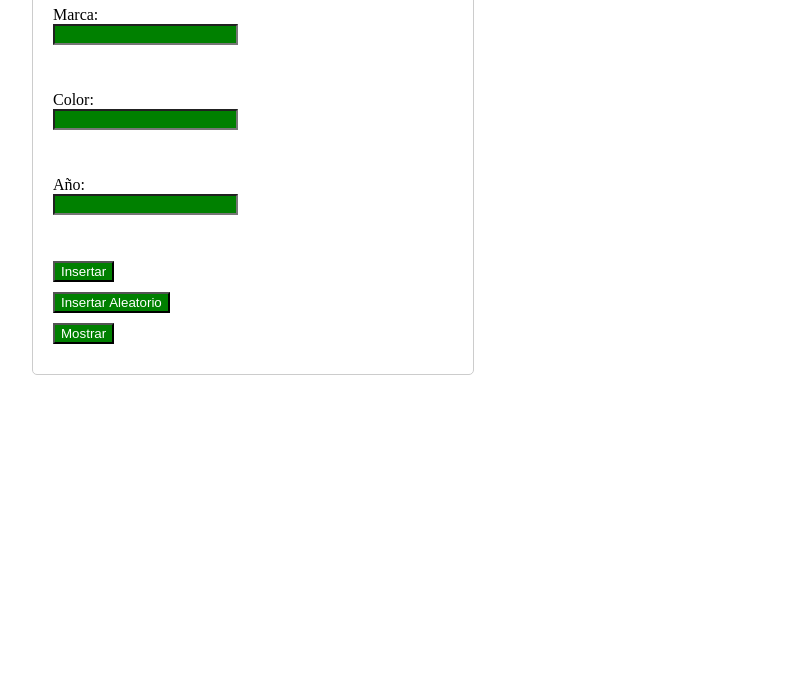
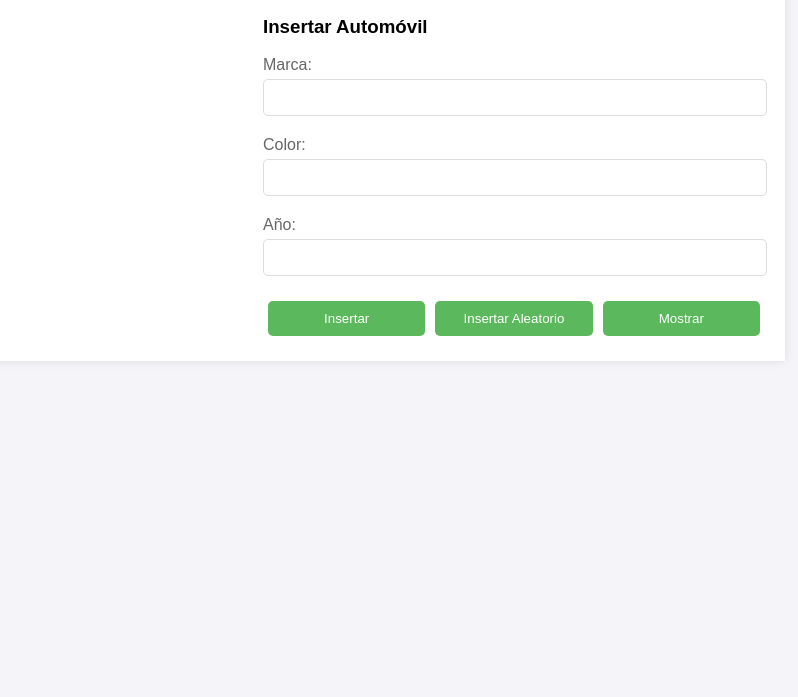
Before and after one commit to ignaciosuarezquilis/tpdocker, a plain HTML site: page frontend/public/index.html in a window 1280 px wide. Shown: the part 103-800 px from the top of the page, without its empty margins (387-1185 px from the left). Drawn offline with Linux system fonts and the light colour scheme; no server answers.

Commit message:
Vista un poco mas agradable

```diff
--- a/frontend/public/index.html
+++ b/frontend/public/index.html
@@ -1,30 +1,41 @@
 <!DOCTYPE html>
-<html lang="en">
+<html lang="es">
 <head>
   <meta charset="UTF-8">
   <meta name="viewport" content="width=device-width, initial-scale=1.0">
-  <title>Insertar Automóvil</title>
+  <title>Listado de Automoviles</title>
   <link rel="stylesheet" href="styles.css">
 </head>
 <body>
   <div class="container">
-    <h1>Insertar Automóvil</h1>
-    <form id="carForm">
-      <label for="brand">Marca:</label>
-      <input type="text" id="brand" name="brand" required><br><br>
-
-      <label for="model">Color:</label>
-      <input type="text" id="color" name="color" required><br><br>
-
-      <label for="year">Año:</label>
-      <input type="number" id="year" name="year" required><br><br>
-
-      <button id="botonCampos">Insertar</button>
-      <button id="botonAleatorio">Insertar Aleatorio</button>
-
-      <button id="mostrarBoton">Mostrar</button>
-      <div id="tablaContainer"></div>
-    </form>
+    <h1>Listado de Automoviles</h1>
+    <div class="columns">
+      <div class="list-column">
+        <div id="tablaContainer"></div>
+      </div>
+      <div class="form-column">
+        <h3>Insertar Automóvil</h3>
+        <form id="carForm" class="form">
+          <div class="form-group">
+            <label for="brand">Marca:</label>
+            <input type="text" id="brand" name="brand" required>
+          </div>
+          <div class="form-group">
+            <label for="color">Color:</label>
+            <input type="text" id="color" name="color" required>
+          </div>
+          <div class="form-group">
+            <label for="year">Año:</label>
+            <input type="number" id="year" name="year" required>
+          </div>
+          <div class="button-group">
+            <button type="button" id="botonCampos">Insertar</button>
+            <button type="button" id="botonAleatorio">Insertar Aleatorio</button>
+            <button type="button" id="mostrarBoton">Mostrar</button>
+          </div>
+        </form>
+      </div>
+    </div>
   </div>
 
   <script src="script.js"></script>
--- a/frontend/public/script.js
+++ b/frontend/public/script.js
@@ -1,7 +1,9 @@
 
 
 document.addEventListener('DOMContentLoaded', function() {
-    const botonCampos = document.getElementById('botonCampos');
+
+
+  const botonCampos = document.getElementById('botonCampos');
     const botonAleatorio = document.getElementById('botonAleatorio');
 
 
@@ -25,6 +27,8 @@ document.addEventListener('DOMContentLoaded', function() {
             alert('Error al obtener datos');
         });
     }
+
+    mostrarTabla();
 
     document.getElementById("mostrarBoton").addEventListener("click", mostrarTabla);
 
--- a/frontend/public/styles.css
+++ b/frontend/public/styles.css
@@ -1,16 +1,92 @@
+body {
+  font-family: Arial, sans-serif;
+  background-color: #f4f4f9;
+  margin: 0;
+  padding: 0;
+}
+
 .container {
-    max-width: 400px;
-    margin: 0 auto;
+  width: 80%;
+  margin: auto;
   padding: 20px;
-    border: 1px solid #ccc;
+  background: #fff;
+  box-shadow: 0 0 10px rgba(0,0,0,0.1);
+}
+
+h1 {
+  text-align: center;
+  color: #333;
+}
+
+.columns {
+  display: flex;
+  justify-content: space-between;
+  gap: 20px;
+}
+
+.form-column, .list-column {
+  flex: 1;
+}
+
+.form {
+  display: flex;
+  flex-direction: column;
+}
+
+.form-group {
+  margin-bottom: 20px;
+}
+
+label {
+  display: block;
+  margin-bottom: 5px;
+  color: #666;
+}
+
+input {
+  width: calc(100% - 20px);
+  padding: 10px;
+  border: 1px solid #ddd;
   border-radius: 5px;
 }
 
-  input[type="text"],
-  input[type="number"],
+.button-group {
+  display: flex;
+  justify-content: space-between;
+}
+
 button {
-    display: block;
-    margin-bottom: 10px;
-    background-color: green;
+  flex: 1 1 30%;
+  padding: 10px;
+  margin: 5px;
+  background: #5cb85c;
   color: white;
+  border: none;
+  border-radius: 5px;
+  cursor: pointer;
+  transition: background 0.3s;
 }
+
+button:hover {
+  background: #4cae4c;
+}
+
+table {
+  width: 100%;
+  border-collapse: collapse;
+  margin-top: 20px;
+}
+
+th, td {
+  padding: 10px;
+  text-align: left;
+  border-bottom: 1px solid #ddd;
+}
+
+th {
+  background-color: #f2f2f2;
+}
+
+tr:nth-child(even) {
+  background-color: #f9f9f9;
+}
```
Also changed, not shown: 1 other file. Lines whose indentation alone changed are shown as unchanged.
